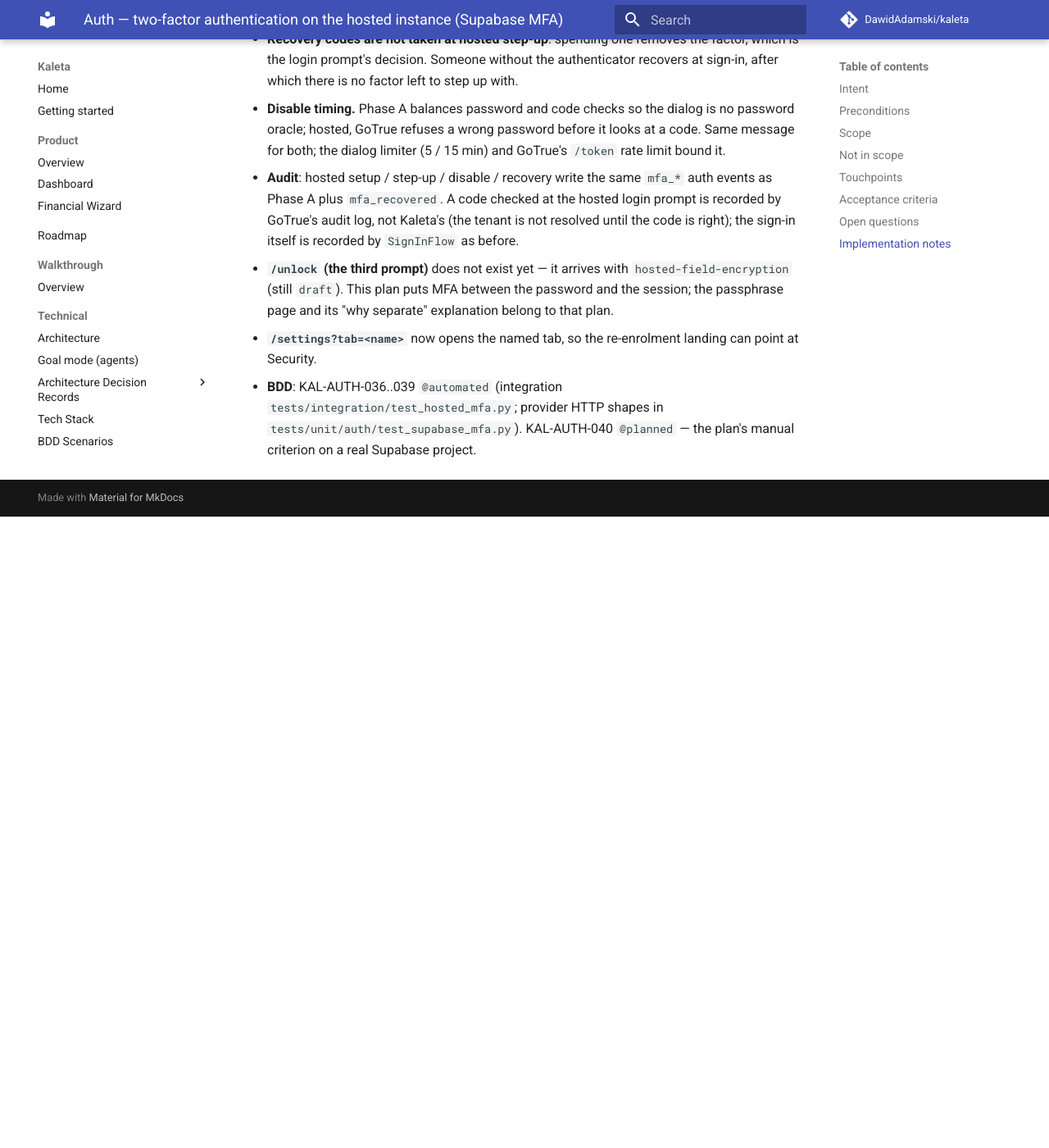
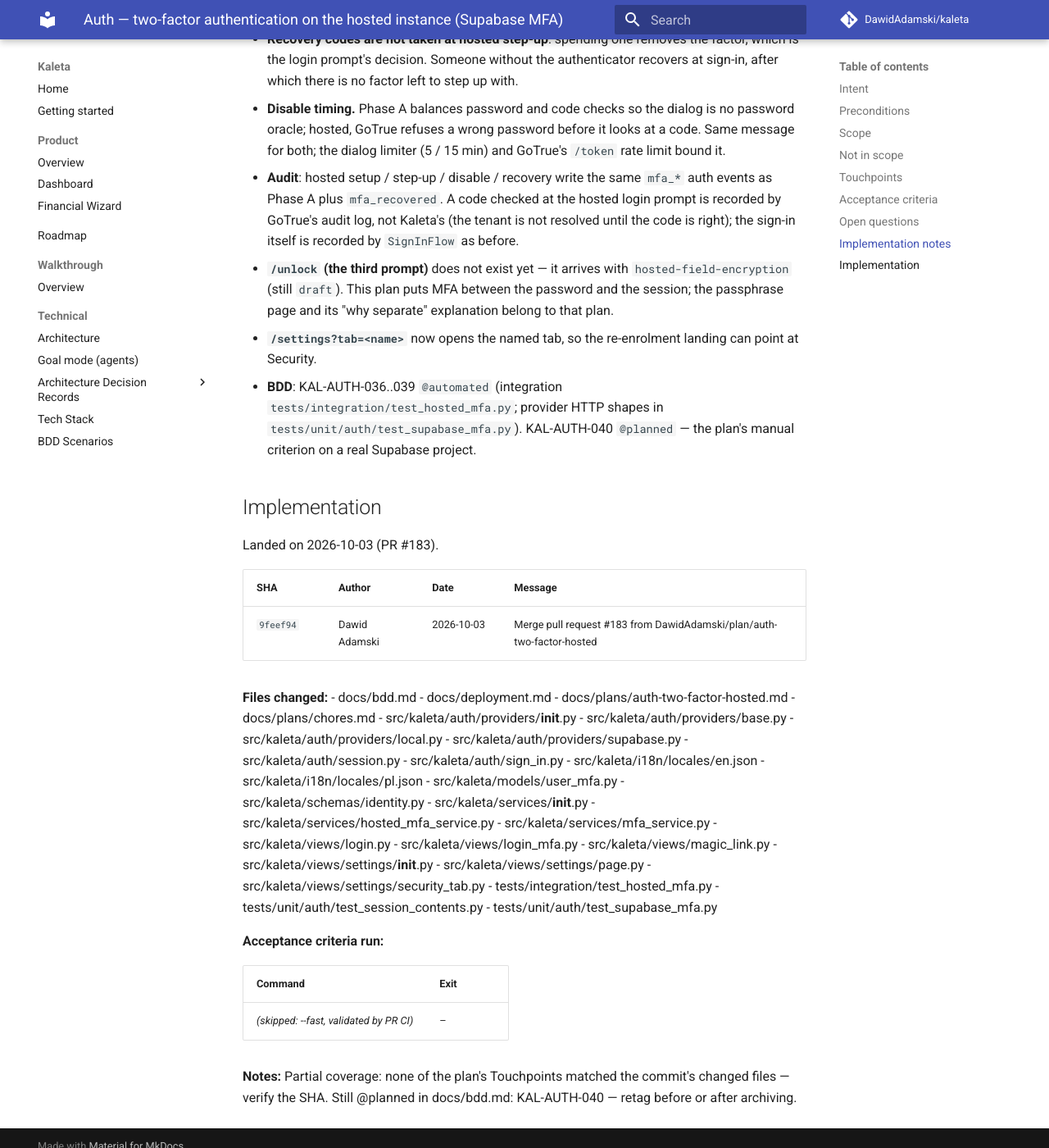
Before and after one commit to DawidAdamski/kaleta, an MkDocs documentation site: the page built from docs/plans/archive/auth-two-factor-hosted.md, in a window 1280 px wide and 1400 px high, scrolled down 3237 px. Shown: the whole window at 82% size. Built offline with MkDocs 1.6.1 and Material for MkDocs 9.7.7, drawn with Linux system fonts in a browser that asks for light colours; comment, search, counter and statistics services are not loaded; before the commit the page ends 3867 px from its top, so only the background shows below that.

Commit message:
docs(plans): archive auth-two-factor-hosted (#183)

```diff
--- a/docs/plans/auth-two-factor-hosted.md
+++ b/docs/plans/archive/auth-two-factor-hosted.md
@@ -3,15 +3,16 @@ plan_id: auth-two-factor-hosted
 title: Auth — two-factor authentication on the hosted instance (Supabase MFA)
 area: auth
 effort: medium
-status: in-progress
-roadmap_ref: ../roadmap.md#2027-directions
+status: archived
+archived_at: 2026-10-03
+roadmap_ref: ../../roadmap.md#2027-directions
 ---
 
 # Auth — two-factor authentication on the hosted instance (Supabase MFA)
 
 ## Intent
 
-This is Phase B of [`auth-two-factor`](archive/auth-two-factor.md), carried out
+This is Phase B of [`auth-two-factor`](auth-two-factor.md), carried out
 of that plan rather than dropped from it. Phase A shipped the local TOTP
 implementation: `MfaService`, the `user_mfa` table with its encrypted
 secret, the `/login/mfa` prompt, the Settings card, recovery codes and
@@ -23,7 +24,7 @@ view knows which is in play.
 
 Phase B could not ship with Phase A because that interface does not
 exist yet. It arrives with
-[`hosted-tenancy-foundation`](archive/hosted-tenancy-foundation.md), which is
+[`hosted-tenancy-foundation`](hosted-tenancy-foundation.md), which is
 still `draft`: `src/kaleta/auth/providers/` is not a package, and there
 is no Supabase integration for `SupabaseAuthProvider` to hang off.
 Building both inside one branch would have meant implementing another
@@ -164,3 +165,47 @@ one-issue-one-branch-one-PR rule both forbid.
   `tests/integration/test_hosted_mfa.py`; provider HTTP shapes in
   `tests/unit/auth/test_supabase_mfa.py`). KAL-AUTH-040 `@planned` — the
   plan's manual criterion on a real Supabase project.
+
+## Implementation
+
+Landed on 2026-10-03 (PR #183).
+
+| SHA | Author | Date | Message |
+|---|---|---|---|
+| `9feef94` | Dawid Adamski | 2026-10-03 | Merge pull request #183 from DawidAdamski/plan/auth-two-factor-hosted |
+
+**Files changed:**
+- docs/bdd.md
+- docs/deployment.md
+- docs/plans/auth-two-factor-hosted.md
+- docs/plans/chores.md
+- src/kaleta/auth/providers/__init__.py
+- src/kaleta/auth/providers/base.py
+- src/kaleta/auth/providers/local.py
+- src/kaleta/auth/providers/supabase.py
+- src/kaleta/auth/session.py
+- src/kaleta/auth/sign_in.py
+- src/kaleta/i18n/locales/en.json
+- src/kaleta/i18n/locales/pl.json
+- src/kaleta/models/user_mfa.py
+- src/kaleta/schemas/identity.py
+- src/kaleta/services/__init__.py
+- src/kaleta/services/hosted_mfa_service.py
+- src/kaleta/services/mfa_service.py
+- src/kaleta/views/login.py
+- src/kaleta/views/login_mfa.py
+- src/kaleta/views/magic_link.py
+- src/kaleta/views/settings/__init__.py
+- src/kaleta/views/settings/page.py
+- src/kaleta/views/settings/security_tab.py
+- tests/integration/test_hosted_mfa.py
+- tests/unit/auth/test_session_contents.py
+- tests/unit/auth/test_supabase_mfa.py
+
+**Acceptance criteria run:**
+
+| Command | Exit |
+|---|---|
+| _(skipped: --fast, validated by PR CI)_ | – |
+
+**Notes:** Partial coverage: none of the plan's Touchpoints matched the commit's changed files — verify the SHA. Still @planned in docs/bdd.md: KAL-AUTH-040 — retag before or after archiving.
```
Also changed, not shown: docs/plans/archive/auth-hosted-email-links.md (+1 -1 lines), docs/plans/archive/auth-two-factor.md (+1 -1 lines).
